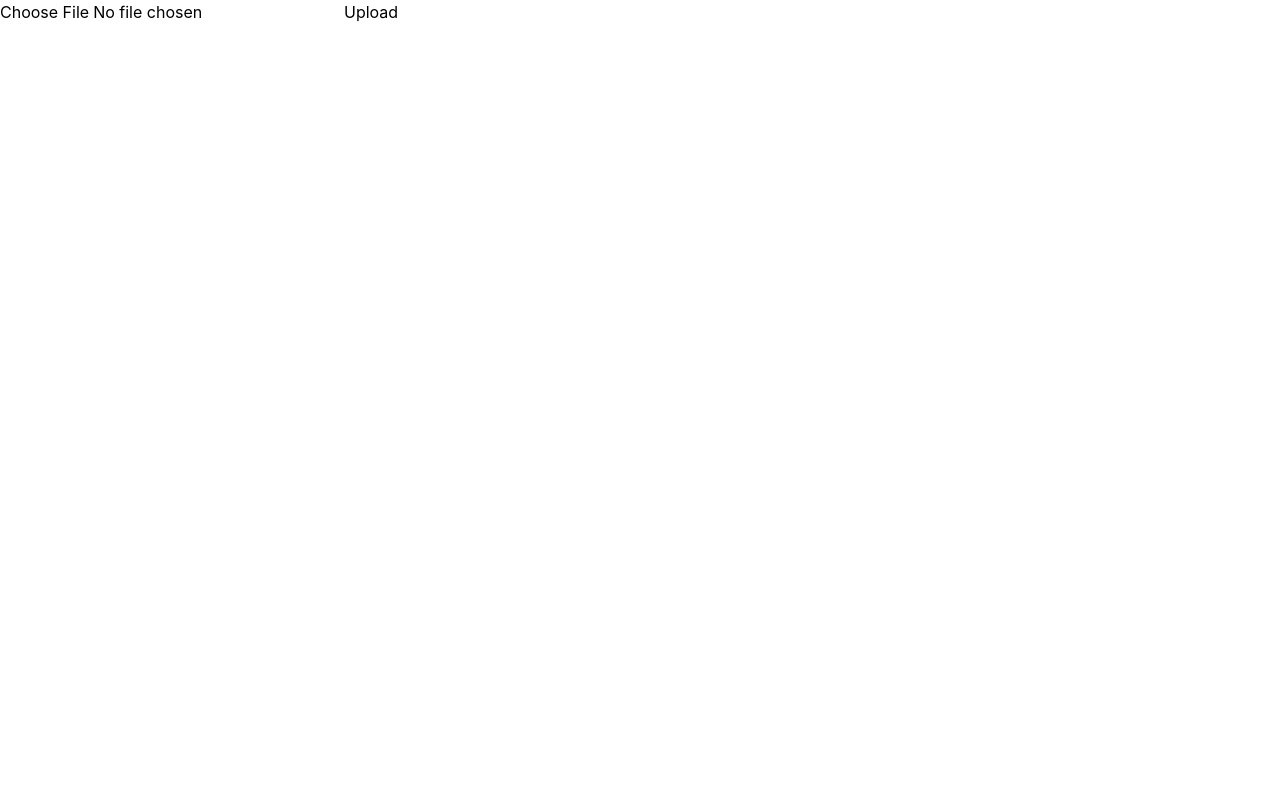
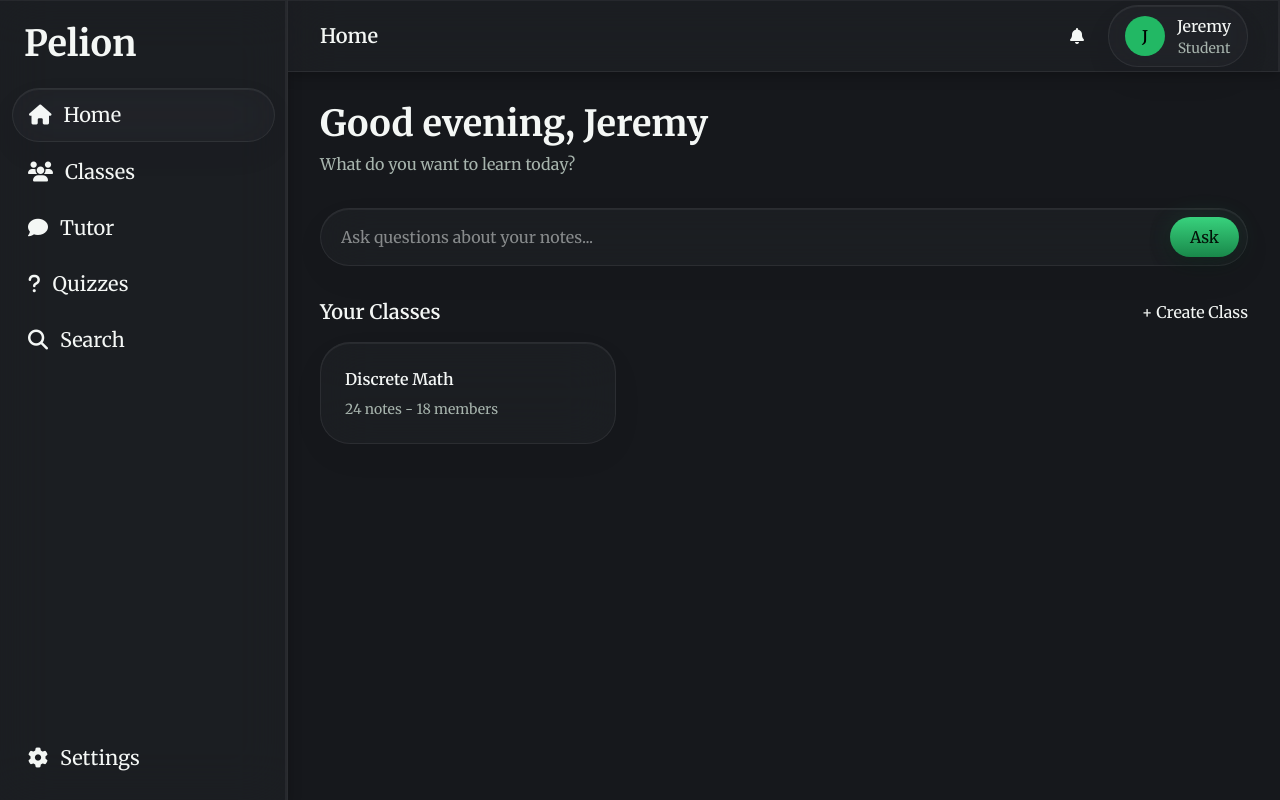
Before and after one commit to pelionlearn/pelion, a React (Vite) app in the folder frontend/: page / in a window 1280 px wide. Built offline with nearby package versions, Linux system fonts and the light colour scheme.

Commit message:
UI beningings semi-neomorphic design with green color palette

```diff
--- a/frontend/index.html
+++ b/frontend/index.html
@@ -4,6 +4,11 @@
         <meta charset="UTF-8" />
         <link rel="icon" type="image/svg+xml" href="/favicon.svg" />
         <meta name="viewport" content="width=device-width, initial-scale=1.0" />
+        <link rel="preconnect" href="https://fonts.googleapis.com">
+        <link rel="preconnect" href="https://fonts.gstatic.com" crossorigin>
+        <link href="https://fonts.googleapis.com/css2?family=Merriweather:ital,opsz,wght@0,18..144,300..900;1,18..144,300..900&family=Ubuntu:ital,wght@0,300;0,400;0,500;0,700;1,300;1,400;1,500;1,700&display=swap" rel="stylesheet">
+
+        <script src="https://kit.fontawesome.com/6d95b1a75c.js" crossorigin="anonymous"></script>
         <title>Pelion LLM</title>
     </head>
     <body>
--- a/frontend/src/App.tsx
+++ b/frontend/src/App.tsx
@@ -1,10 +1,115 @@
 import "./App.css";
-import Upload from "./Upload";
 
 function App() {
-    return <>
-        <Upload></Upload>
-    </>;
+    return (
+        <div className="flex h-screen bg-(--bg-950) text-(--text)">
+            {/* Sidebar */}
+            <aside className="glass-bar flex w-72 flex-col border-r border-(--border)">
+                <div className="p-6">
+                    <h1 className="text-4xl font-bold">Pelion</h1>
+                </div>
+
+                <nav className="flex flex-1 flex-col gap-1 px-3 text-xl">
+                    <button className="glass rounded-xl bg-white/8 px-4 py-3 text-left">
+                        <i className="fa-solid fa-house mr-3"></i>
+                        Home
+                    </button>
+
+                    <button className="button-text rounded-xl px-4 py-3 text-left transition hover:bg-white/5">
+                        <i className="fa-solid fa-users mr-3"></i>
+                        Classes
+                    </button>
+
+                    <button className="button-text rounded-xl px-4 py-3 text-left transition hover:bg-white/5">
+                        <i className="fa-solid fa-comment mr-3"></i>
+                        Tutor
+                    </button>
+
+                    <button className="button-text rounded-xl px-4 py-3 text-left transition hover:bg-white/5">
+                        <i className="fa-solid fa-question mr-3"></i>
+                        Quizzes
+                    </button>
+
+                    <button className="button-text rounded-xl px-4 py-3 text-left transition hover:bg-white/5">
+                        <i className="fa-solid fa-magnifying-glass mr-3"></i>
+                        Search
+                    </button>
+
+                    <div className="mt-auto mb-4">
+                        <button className="button-text w-full rounded-xl px-4 py-3 text-left transition hover:bg-white/5">
+                            <i className="fa-solid fa-gear mr-3"></i>
+                            Settings
+                        </button>
+                    </div>
+                </nav>
+            </aside>
+
+            {/* Application */}
+            <div className="flex flex-1 flex-col overflow-hidden">
+                {/* Top bar */}
+                <header className="glass-bar flex h-18 items-center justify-between border-b border-(--border) px-8">
+                    <h2 className="text-xl font-semibold">Home</h2>
+
+                    <div className="flex items-center gap-4">
+                        <button className="rounded-xl p-2 transition hover:bg-white/5">
+                            <i className="fa-solid fa-bell"></i>
+                        </button>
+
+                        <button className="glass flex items-center gap-3 rounded-xl px-4 py-2">
+                            <div className="flex h-10 w-10 items-center justify-center rounded-full bg-(--green-500) font-semibold text-black">
+                                J
+                            </div>
+
+                            <div>
+                                <p className="font-medium">Jeremy</p>
+
+                                <p className="text-sm text-(--text-secondary)">Student</p>
+                            </div>
+                        </button>
+                    </div>
+                </header>
+
+                {/* Content */}
+                <main className="flex-1 overflow-auto p-8">
+                    <div className="mb-8">
+                        <h1 className="text-4xl font-bold">Good evening, Jeremy</h1>
+
+                        <p className="mt-2 text-(--text-secondary)">
+                            What do you want to learn today?
+                        </p>
+                    </div>
+
+                    <div className="glass flex items-center rounded-xl border border-(--border) bg-white/5 px-2 py-2">
+                        <input
+                            className="flex-1 bg-transparent outline-none px-3"
+                            placeholder="Ask questions about your notes..."
+                        />
+
+                        <button className="rounded-xl button-primary px-5 py-2">Ask</button>
+                    </div>
+
+                    {/* Classes */}
+                    <section className="mt-8">
+                        <div className="mb-4 flex justify-between">
+                            <h2 className="text-xl font-semibold">Your Classes</h2>
+
+                            <button className="button-text text-(--green-400)">+ Create Class</button>
+                        </div>
+
+                        <div className="grid grid-cols-3 gap-5">
+                            <div className="glass rounded-xl p-6">
+                                <h3 className="font-semibold">Discrete Math</h3>
+
+                                <p className="mt-2 text-sm text-(--text-secondary)">
+                                    24 notes - 18 members
+                                </p>
+                            </div>
+                        </div>
+                    </section>
+                </main>
+            </div>
+        </div>
+    );
 }
 
 export default App;
--- a/frontend/src/Upload.tsx
+++ b/frontend/src/Upload.tsx
@@ -23,12 +23,12 @@ export default function Upload() {
         <>
             <input
                 type="file"
-                onChange={(e) => {
+                onChange={e => {
                     if (e.target.files) setFile(e.target.files[0]);
                 }}
             />
 
-            <button onClick={upload}>
+            <button className="glass button-primary" onClick={upload}>
                 Upload
             </button>
         </>
--- a/frontend/src/index.css
+++ b/frontend/src/index.css
@@ -1,4 +1,137 @@
 @import "tailwindcss";
 
 :root {
+    --bg-950: #16181c;
+    --bg-900: #040806;
+    --bg-850: #070c09;
+    --bg-800: #0a100d;
+    --bg-750: #0d1411;
+    --bg-700: #111a16;
+
+    --glass: rgba(39, 41, 46, 0.376);
+    --glass-2: rgba(7, 14, 10, 0.45);
+
+    --glass-border: rgba(255, 255, 255, 0.07);
+    --glass-highlight: rgba(255, 255, 255, 0.1);
+
+    --green-300: #5be09a;
+    --green-400: #38d27d;
+    --green-500: #22b864;
+    --green-600: #19884a;
+    --green-700: #115d33;
+
+    --text: #f4f7f5;
+    --text-secondary: #a7b4ad;
+    --text-muted: #69756f;
+
+    --border: rgba(255, 255, 255, 0.06);
+    --border-hover: rgba(255, 255, 255, 0.15);
+
+    --shadow-sm: 0 4px 12px rgba(0, 0, 0, 0.25);
+    --shadow: 0 12px 35px rgba(0, 0, 0, 0.04);
+
+    --glow: 0 0 25px rgba(34, 184, 100, 0.15);
+    --blur: blur(24px);
+
+    --radius-xl: 30px;
+
+    --transition: 0.2s cubic-bezier(0.2, 0.8, 0.2, 1);
 }
+
+body {
+    margin: 0;
+
+    min-height: 100vh;
+
+    background:
+        radial-gradient(circle at top left, rgba(34, 184, 100, 0.12), transparent 35%),
+        radial-gradient(circle at bottom right, rgba(34, 184, 100, 0.06), transparent 30%),
+        var(--bg-950);
+
+    color: var(--text);
+
+    font-family: Merriweather, serif;
+}
+
+.glass {
+    background: var(--glass);
+
+    backdrop-filter: var(--blur);
+    -webkit-backdrop-filter: var(--blur);
+
+    border: 1px solid var(--glass-border);
+
+
+    box-shadow:
+        var(--shadow),
+        inset 0 1px rgba(255, 255, 255, 0.06);
+
+    transition:
+        border-color var(--transition),
+        box-shadow var(--transition);
+}
+
+.glass:hover {
+    border-color: var(--border-hover);
+}
+
+.glass-bar {
+    background: var(--glass);
+
+    backdrop-filter: var(--blur);
+    -webkit-backdrop-filter: var(--blur);
+
+    border-color: var(--glass-border);
+
+    box-shadow:
+        var(--shadow-sm),
+        inset -2px 1px rgba(255, 255, 255, 0.05);
+}
+
+.button-primary {
+    background: linear-gradient(180deg, var(--green-400), var(--green-600));
+    color: #031007;
+    box-shadow:
+        var(--glow),
+        0 6px 20px rgba(0, 0, 0, 0.35);
+    transition:
+        filter var(--transition),
+        transform var(--transition);
+    cursor: pointer;
+}
+
+.button-primary:hover {
+    filter: brightness(1.12);
+    transform: translateY(-1px);
+}
+
+.button-secondary {
+    background: var(--glass-2);
+    backdrop-filter: var(--blur);
+    border: 1px solid var(--glass-border);
+    color: var(--text);
+    cursor: pointer;
+}
+
+.button-text {
+    color: var(--text);
+    cursor: pointer;
+}
+
+.input {
+    background: rgba(255, 255, 255, 0.03);
+
+    border: 1px solid var(--border);
+
+    color: var(--text);
+
+    outline: none;
+
+    transition: border-color var(--transition);
+}
+
+.input:focus {
+    border-color: var(--green-500);
+
+    box-shadow: 0 0 0 4px rgba(34, 184, 100, 0.15);
+}
```
